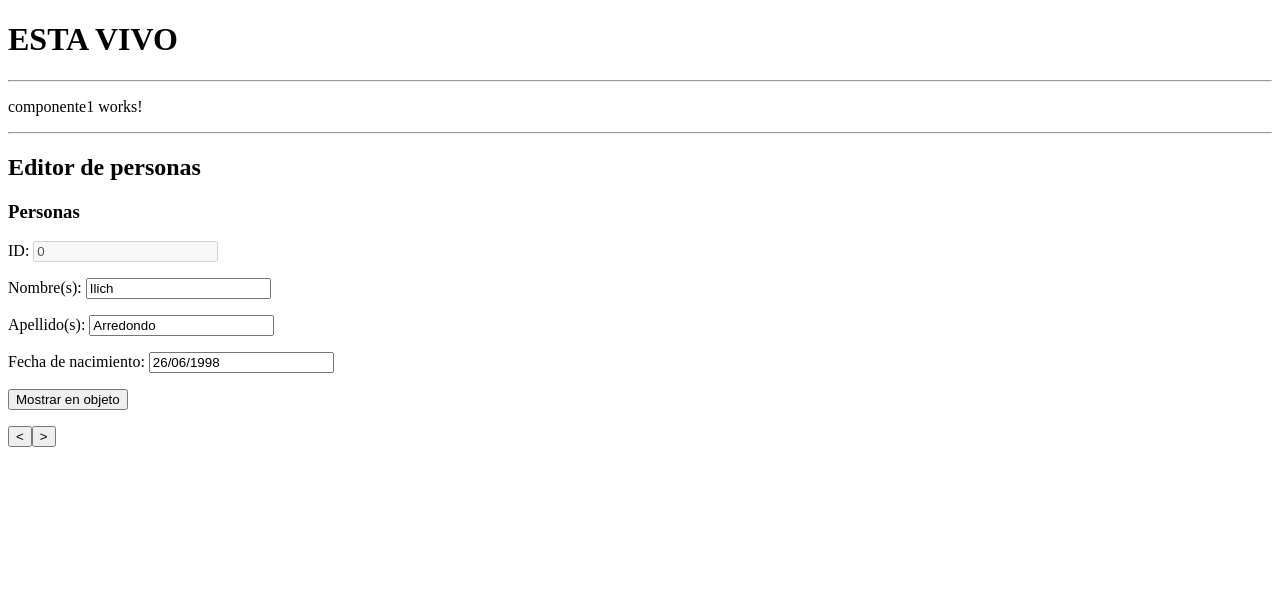
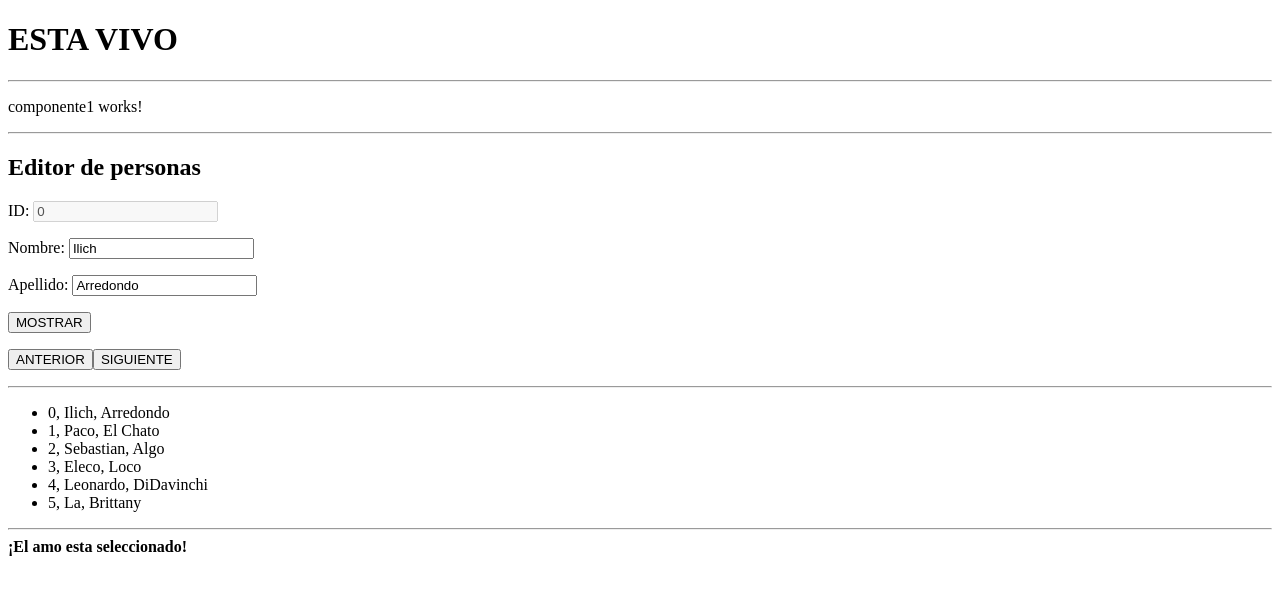
Before and after one commit to ilichh1/angular-tecgurus, an Angular app: page / in a window 1280 px wide. Shown: the top 594 px of the page. Built offline with nearby package versions, Linux system fonts and the light colour scheme.

Commit message:
Cambios sobre la marcha en la clase 2

```diff
--- a/src/app/app.component.html
+++ b/src/app/app.component.html
@@ -2,5 +2,4 @@
 <hr>
 <app-componente1></app-componente1>
 <hr>
-<h2>Editor de personas</h2>
 <app-editor-personas></app-editor-personas>
--- a/src/app/editor-personas/editor-personas.component.html
+++ b/src/app/editor-personas/editor-personas.component.html
@@ -1,19 +1,29 @@
-<h3>Personas</h3>
+<h2>Editor de personas</h2>
+<div class="form">
   <p>
-  <label>ID: <input disabled type="text" [(ngModel)]="personaSelected.id"></label>
+    <label>ID:
+      <input type="text" disabled [(ngModel)]="personaSeleccionada.id">
+    </label>
   </p>
   <p>
-  <label>Nombre(s): <input type="text" [(ngModel)]="personaSelected.nombres"></label>
+    <label>Nombre:
+      <input type="text" [(ngModel)]="personaSeleccionada.name">
+    </label>
   </p>
   <p>
-  <label>Apellido(s): <input type="text" [(ngModel)]="personaSelected.apellido"></label>
+    <label>Apellido:
+        <input type="text" [(ngModel)]="personaSeleccionada.surname">
+    </label>
   </p>
+</div>
+<button (click)="mostrarPersona()">MOSTRAR</button>
 <p>
-  <label>Fecha de nacimiento: <input type="text" [(ngModel)]="personaSelected.fechaNacimiento"></label>
+  <button (click)="previaPersona()">ANTERIOR</button>
+  <button (click)="siguientePersona()">SIGUIENTE</button>
 </p>
-<button (click)="onShowPersonaObject()">Mostrar en objeto</button>
-<br>
-<p>
-  <button (click)="onPreviousPersona()"><</button>
-  <button (click)="onNextPersona()">></button>
-</p>
+<hr>
+<ul>
+  <li *ngFor="let personaA of personas">{{ personaA.toString() }}</li>
+</ul>
+<hr>
+<b *ngIf="personaSeleccionada.name == 'Ilich'">¡El amo esta seleccionado!</b>
--- a/src/app/editor-personas/editor-personas.component.ts
+++ b/src/app/editor-personas/editor-personas.component.ts
@@ -7,47 +7,52 @@ import { Persona } from './persona';
   styleUrls: ['./editor-personas.component.css']
 })
 export class EditorPersonasComponent implements OnInit {
-  // private persona: Persona;
-  private personas: Persona[] = [];
-  private idPersonas: number = 0;
-  private personaSelected: Persona;
+  private personas: Persona[];
+  private personasIndex = 0;
+  private personaSeleccionada: Persona;
 
   constructor() { }
 
   ngOnInit() {
-    this.personas.push(
-      new Persona(0, 'Ilich', 'Arredondo', '26/06/1998'),
-      new Persona(1, 'Paco', 'El Chato', '01/06/1990'),
-      new Persona(2, 'Francisco', 'Lerdo', '01/01/1995')
-    );
+    this.inicializarPersonas();
     this.setPersona();
   }
 
-  setPersona() {
-    this.personaSelected = this.personas[this.idPersonas];
+  private setPersona(): void {
+    this.personaSeleccionada = this.personas[this.personasIndex];
   }
 
-  onPreviousPersona() {
-    if (this.idPersonas == 0) {
-      this.idPersonas = this.personas.length - 1;
+  private siguientePersona(): void {
+    if (this.personasIndex == this.personas.length - 1) {
+      this.personasIndex = 0;
     } else {
-      this.idPersonas--;
-    }
-
-    this.setPersona();
-  }
-
-  onNextPersona() {
-    if (this.idPersonas == (this.personas.length - 1)) {
-      this.idPersonas = 0;
-    } else {
-      this.idPersonas++;
+      this.personasIndex++;
     }
     this.setPersona();
   }
 
-  onShowPersonaObject() {
-    window.alert(this.personaSelected.toString());
+  private previaPersona(): void {
+    if(this.personasIndex == 0) {
+      this.personasIndex = this.personas.length - 1;
+    } else {
+      this.personasIndex--;
+    }
+    this.setPersona();
+  }
+
+  private inicializarPersonas(): void {
+    this.personas = [
+      new Persona(0, 'Ilich', 'Arredondo'),
+      new Persona(1, 'Paco', 'El Chato'),
+      new Persona(2, 'Sebastian', 'Algo'),
+      new Persona(3, 'Eleco', 'Loco'),
+      new Persona(4, 'Leonardo', 'DiDavinchi'),
+      new Persona(5, 'La', 'Brittany')
+    ];
+  }
+
+  private mostrarPersona(): void {
+    window.alert(this.personaSeleccionada.toString());
   }
 
 }
--- a/src/app/editor-personas/persona.ts
+++ b/src/app/editor-personas/persona.ts
@@ -1,15 +1,13 @@
 export class Persona {
 
-    constructor (
+    constructor(
         public id: number,
-        public nombres: string,
-        public apellido: string,
-        public fechaNacimiento: string
-    ) {}
+        public name: string,
+        public surname: string
+    ) {  }
 
     public toString(): string {
-        return Object.keys(this)
-            .reduce((accumulator, currentValue) =>
-                `${accumulator}, ${this[currentValue]}`)
+        return `${this.id}, ${this.name}, ${this.surname}`;
+        // return this.id + ', ' + this.name + ', ' + this.surname;
     }
 }
```
Lines whose indentation alone changed are shown as unchanged.
